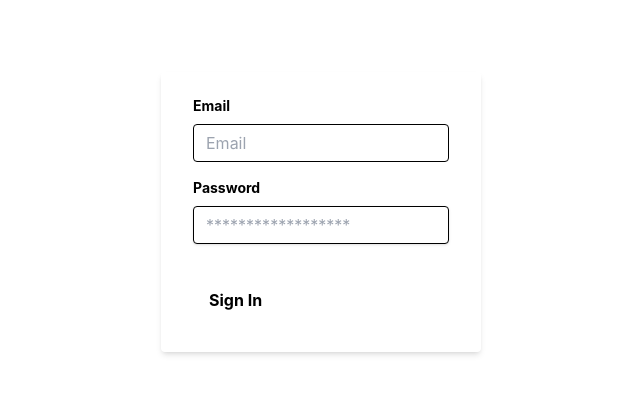
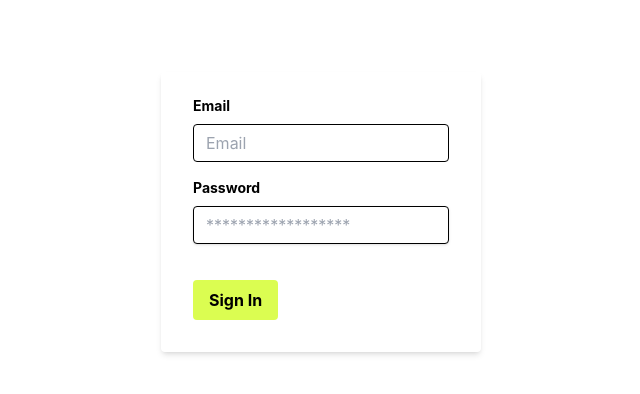
Before and after one commit to JayB-maker/React-test, a React (Vite) app: page / in a window 1280 px wide. Shown: the top 394 px of the page, without its empty margins (319-959 px from the left). Built offline with nearby package versions, Linux system fonts and the light colour scheme.

Commit message:
new commit

```diff
--- a/src/pages/AdminLoginPage.jsx
+++ b/src/pages/AdminLoginPage.jsx
@@ -90,7 +90,7 @@ const AdminLoginPage = () => {
         <div className="flex items-center justify-between">
           <input
             type="submit"
-            className="bg-blue-500 hover:bg-blue-700 text-white font-bold py-2 px-4 rounded focus:outline-none focus:shadow-outline"
+            className="bg-text_green hover:bg-accent text-white font-bold py-2 px-4 rounded focus:outline-none focus:shadow-outline"
             value="Sign In"
           />
         </div>
```
